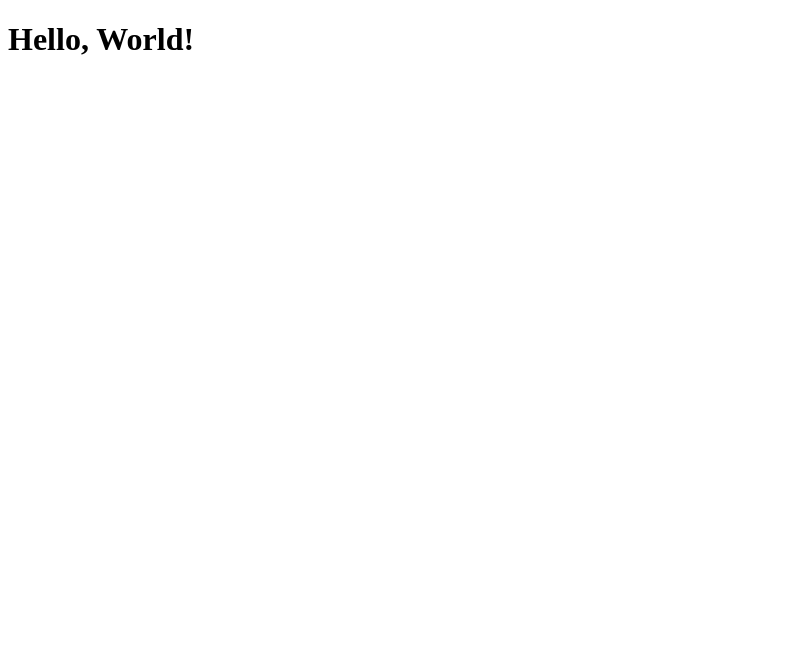
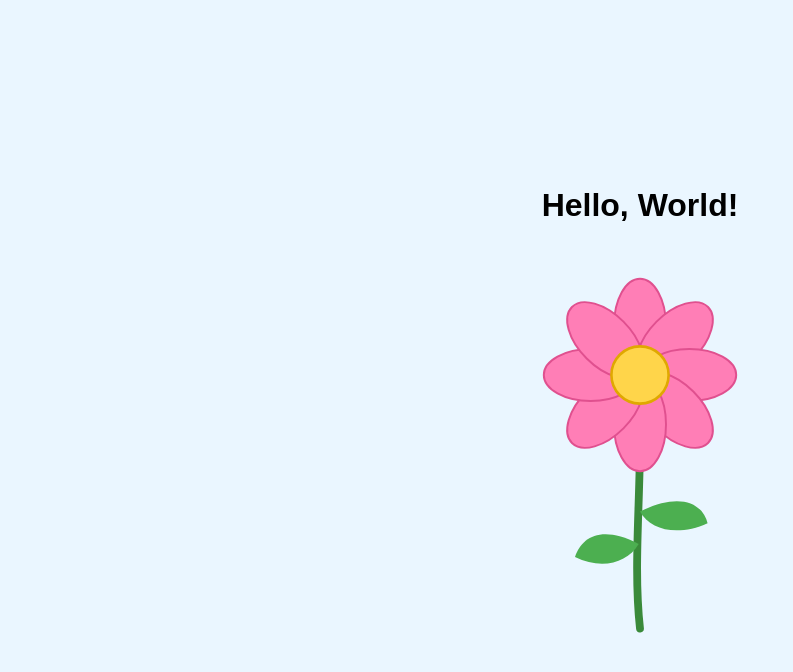
Before and after one commit to Joey22-AI/haze-tracker, a plain HTML site: page index.html in a window 1280 px wide. Shown: the whole page, without its empty margins (0-793 px from the left). Drawn offline with Linux system fonts and the light colour scheme.

Commit message:
Draw a flower in index.html
Co-Authored-By: Claude Sonnet 5.5 <noreply@anthropic.com>
Claude-Session: https://claude.ai/code/session_01CmGDokmGyQT6kQKuFKDTyc

```diff
--- a/index.html
+++ b/index.html
@@ -4,8 +4,34 @@
   <meta charset="UTF-8">
   <meta name="viewport" content="width=device-width, initial-scale=1.0">
   <title>Hello, World</title>
+  <style>
+    body { margin: 0; min-height: 100vh; display: flex; flex-direction: column;
+           align-items: center; justify-content: center; background: #eaf6ff;
+           font-family: sans-serif; }
+    svg { width: 260px; height: auto; }
+  </style>
 </head>
 <body>
   <h1>Hello, World!</h1>
+  <svg viewBox="0 0 200 300" xmlns="http://www.w3.org/2000/svg" role="img" aria-label="A pink flower">
+    <!-- stem -->
+    <path d="M100 150 C100 200 95 250 100 295" stroke="#3a8a3a" stroke-width="6" fill="none" stroke-linecap="round"/>
+    <!-- leaves -->
+    <path d="M99 230 C70 215 55 225 50 240 C70 250 90 245 99 230Z" fill="#4caf50"/>
+    <path d="M100 205 C130 190 148 198 152 214 C130 224 108 220 100 205Z" fill="#4caf50"/>
+    <!-- petals -->
+    <g transform="translate(100 100)" fill="#ff7eb6" stroke="#e0508f" stroke-width="1.5">
+      <ellipse cx="0" cy="-38" rx="20" ry="36"/>
+      <ellipse cx="0" cy="-38" rx="20" ry="36" transform="rotate(45)"/>
+      <ellipse cx="0" cy="-38" rx="20" ry="36" transform="rotate(90)"/>
+      <ellipse cx="0" cy="-38" rx="20" ry="36" transform="rotate(135)"/>
+      <ellipse cx="0" cy="-38" rx="20" ry="36" transform="rotate(180)"/>
+      <ellipse cx="0" cy="-38" rx="20" ry="36" transform="rotate(225)"/>
+      <ellipse cx="0" cy="-38" rx="20" ry="36" transform="rotate(270)"/>
+      <ellipse cx="0" cy="-38" rx="20" ry="36" transform="rotate(315)"/>
+    </g>
+    <!-- center -->
+    <circle cx="100" cy="100" r="22" fill="#ffd54a" stroke="#e0a800" stroke-width="2"/>
+  </svg>
 </body>
 </html>
```
